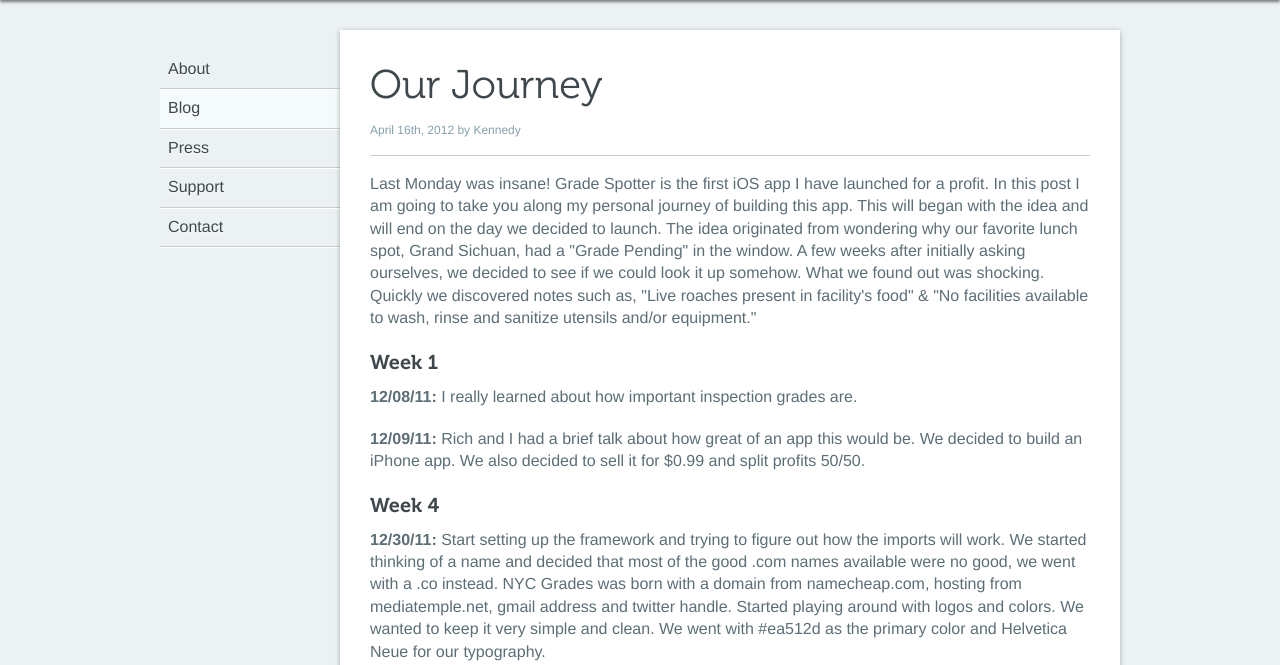
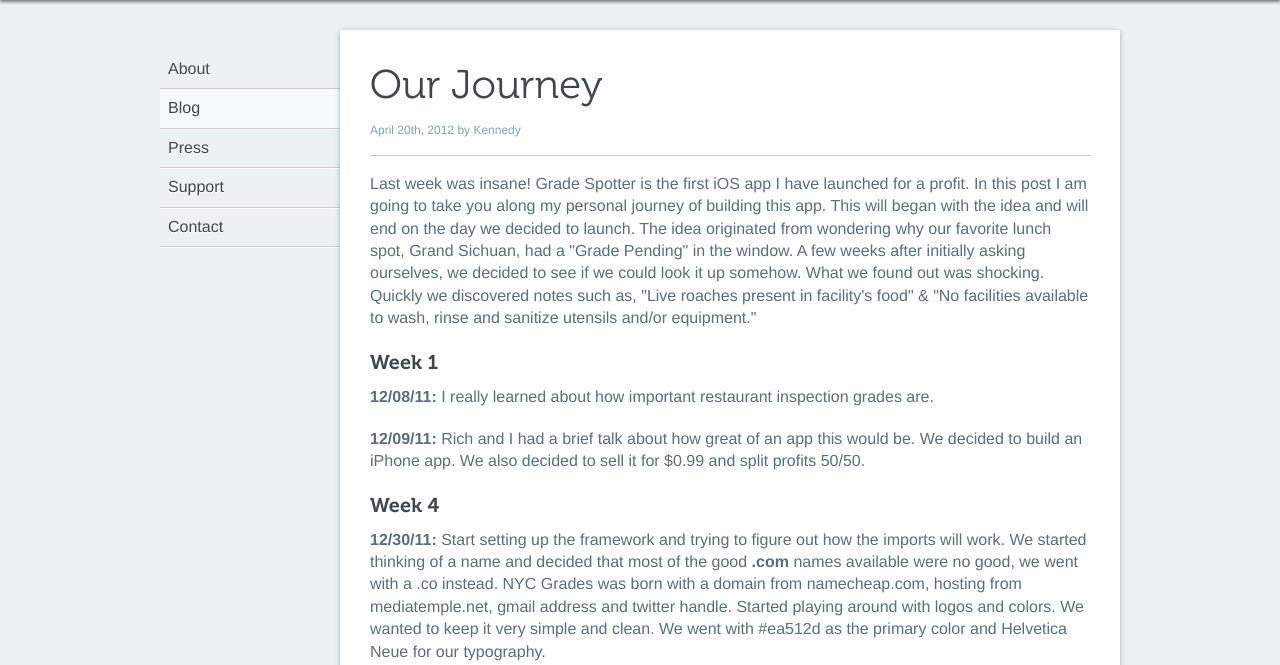
Before and after one commit to kennedysgarage/gradespotter, a PHP site: page /blog/our-journey in a window 1280 px wide. Shown: the part 60-725 px from the top of the page. Run offline with PHP 8.4, Linux system fonts and the light colour scheme; some libraries are stand-ins or nearby versions.

Commit message:
updating dates

```diff
--- a/blog/blog.php
+++ b/blog/blog.php
@@ -17,14 +17,14 @@
 			<h2>Blog</h2>
 			<hr/>
 			<ul id="posts">
-				<li>
+				<!--<li>
 					<h4><a href="/blog/radio-commercial">Radio Commercial</a></h4>
 					<p class="timestamp">April 17th, 2012 by Kennedy</p>
 					<p><iframe width="100%" height="166" scrolling="no" frameborder="no" src="http://w.soundcloud.com/player/?url=http%3A%2F%2Fapi.soundcloud.com%2Ftracks%2F42942935&amp;auto_play=false&amp;show_artwork=false&amp;color=54abd0"></iframe></p>
-				</li>
+				</li>-->
 				<li>
 					<h4><a href="/blog/our-journey">Our Journey</a></h4>
-					<p class="timestamp">April 16th, 2012 by Kennedy</p>
+					<p class="timestamp">April 20th, 2012 by Kennedy</p>
 					<p>Grade Spotter is a full-featured restaurant inspection guide for your iPhone. Whether it’s a five-star restaurant or a hole-in-the-wall secret, each New York City restaurant must adhere to a standard of rules and regulations when dealing with food. With over 24,000 restaurants in the city one must question a restaurant’s sanitary principles at one point or another. Separate from taste and appearance, what food actually deserves an A and what food should be thrown in the garbage? Grade Spotter provides the NYC Health Department Restaurant Inspection Grades in a one-stop, user-friendly format and helps you make an informed decision on where to go.</p>
 				</li>
 			</ul>
--- a/blog/our-journey.php
+++ b/blog/our-journey.php
@@ -15,16 +15,16 @@
 		</aside>
 		<article>
 			<h2>Our Journey</h2>
-			<p class="timestamp">April 16th, 2012 by Kennedy</p>
+			<p class="timestamp">April 20th, 2012 by Kennedy</p>
 			<hr/>
-<p>Last Monday was insane! Grade Spotter is the first iOS app I have launched for a profit. In this post I am going to take you along my personal journey of building this app. This will began with the idea and will end on the day we decided to launch. The idea originated from wondering why our favorite lunch spot, Grand Sichuan, had a "Grade Pending" in the window. A few weeks after initially asking ourselves, we decided to see if we could look it up somehow. What we found out was shocking. Quickly we discovered notes such as, "Live roaches present in facility's food" &amp; "No facilities available to wash, rinse and sanitize utensils and/or equipment."</p>
+<p>Last week was insane! Grade Spotter is the first iOS app I have launched for a profit. In this post I am going to take you along my personal journey of building this app. This will began with the idea and will end on the day we decided to launch. The idea originated from wondering why our favorite lunch spot, Grand Sichuan, had a "Grade Pending" in the window. A few weeks after initially asking ourselves, we decided to see if we could look it up somehow. What we found out was shocking. Quickly we discovered notes such as, "Live roaches present in facility's food" &amp; "No facilities available to wash, rinse and sanitize utensils and/or equipment."</p>
 
 <h4>Week 1</h4>
-<p><strong>12/08/11:</strong> I really learned about how important inspection grades are.</p>
+<p><strong>12/08/11:</strong> I really learned about how important restaurant inspection grades are.</p>
 <p><strong>12/09/11:</strong> Rich and I had a brief talk about how great of an app this would be. We decided to build an iPhone app. We also decided to sell it for $0.99 and split profits 50/50.</p>
 
 <h4>Week 4</h4>
-<p><strong>12/30/11:</strong> Start setting up the framework and trying to figure out how the imports will work. We started thinking of a name and decided that most of the good .com names available were no good, we went with a .co instead. NYC Grades was born with a domain from namecheap.com, hosting from mediatemple.net, gmail address and twitter handle. Started playing around with logos and colors. We wanted to keep it very simple and clean. We went with #ea512d as the primary color and Helvetica Neue for our typography.</p>
+<p><strong>12/30/11:</strong> Start setting up the framework and trying to figure out how the imports will work. We started thinking of a name and decided that most of the good <strong>.com</strong> names available were no good, we went with a .co instead. NYC Grades was born with a domain from namecheap.com, hosting from mediatemple.net, gmail address and twitter handle. Started playing around with logos and colors. We wanted to keep it very simple and clean. We went with #ea512d as the primary color and Helvetica Neue for our typography.</p>
 <p><strong>12/31/11:</strong> Designed and built the coming soon landing page. Uploaded a shot to <a href="http://dribbble.com/shots/368535-NYC-Grades-Sign-Up">Dribbble</a>. Figured that the next few weeks will be pretty busy, so we wrote up two pages of tweets for backups.</p>
 
 <h4>Week 5</h4>
@@ -40,12 +40,12 @@
 <p><strong>01/08/12:</strong> Spent most of the day working on the restaurant page. Made a lot of little changes to pretty much everything. Carried over those details to the home screen. Changed the icon to reflect the Nav Bar’s new details. This is the best I have felt about this design since I started. I posted the screenshot of the restaurant page to both <a href="http://forrst.com/posts/NYC_Grades_Restaurant_Page-6XT">Forrst</a> &amp; <a href="http://dribbble.com/shots/377493-Restaurant-Page-1-0">Dribbble</a> and received some pretty positive feedback. 6 follows and 5 emails collected.</p>
 <p><strong>01/09/12:</strong> Today we decided it would be a good idea to start actually writing down the cost of this app. We talked about which name it should go under for the developer in app store. We decided to put it under <a href="http://kennedysgarage.com/">Kennedy’s Garage</a>. I am not happy with the current landing page, but cannot come up with a better solution. Started looking for beta testers. 7 follows and 7 emails collected.</p>
 <p><strong>01/10/12:</strong> We figured we would take a break from the app for a day to clear our thoughts. 7 follows and 7 emails collected.</p>
-<p><strong>01/11/12:</strong> Today we found out about <a href="http://2011.nycbigapps.com/">NYC Big Apps 3.0</a> from a discussion on Forrst. We decided to work this weekend and have something workable by Monday. We have 14 days left to submit our app to the Big Apps. Because of the rules we have to change the pricing model to free. We discussed putting ads in the app during this free period, we also talked about maybe just getting a sponsor. It is a tough decision as we don’t want to give away our hard work for free.  We are planning on changing the restaurant layout a bit. We are going to show the latest grade first, then show a list of graded &amp; ungraded sorted by date of inspection. I have sliced up the home page and restaurant page so Rich can start putting all the pieces together. 7 follows and 9 emails collected.</p>
+<p><strong>01/11/12:</strong> Today we found out about <a href="http://2011.nycbigapps.com/">NYC Big Apps 3.0</a> from a <a href="http://forrst.com/posts/NYC_Grades_Restaurant_Page-6XT#comment-531206">discussion on Forrst</a>. We decided to work this weekend and have something workable by Monday. We have 14 days left to submit our app to the Big Apps. Because of the rules we have to change the pricing model to free. We discussed putting ads in the app during this free period, we also talked about maybe just getting a sponsor. It is a tough decision as we don’t want to give away our hard work for free.  We are planning on changing the restaurant layout a bit. We are going to show the latest grade first, then show a list of graded &amp; ungraded sorted by date of inspection. I have sliced up the home page and restaurant page so Rich can start putting all the pieces together. 7 follows and 9 emails collected.</p>
 <p><strong>01/12/12:</strong> I finally found a vision for the website, a lot of it is inspired by the look &amp; feel of the iPhone app and NYC Big Apps requirements. I built this new website browser first, skipped Photoshop as I had most of the colors and textures already made for the app. 8 follows and 12 emails collected.</p>
 <p><strong>01/13/12:</strong> Added more content to the new website and adjusting the copy. 8 follows and 12 emails collected.</p>
 
 <h4>Week 7</h4>
-<p><strong>01/16/12:</strong> <a href="http://www.nycgo.com/restaurantweek">NYC Restaurant Week</a> started today and we decided to write an article that put all the restaurants in a list sorted by the grades they have received. We found this to be a fun and practical exercise to test the tools we have built. 8 follows and 12 emails collected.</p>
+<p><strong>01/16/12:</strong> <a href="http://www.nycgo.com/restaurantweek">NYC Restaurant Week</a> started today and we decided to write an test article that put all the restaurants in a list sorted by the grades they have received. We found this to be a fun and practical exercise to test the tools we have built. 8 follows and 12 emails collected.</p>
 <p><strong>01/17/12:</strong> We had a lot debate about if we should be involved in NYC Big Apps and if we would make the deadline. We decided to withdraw from the event. We are looking at this from a business standpoint and not just a hackathon opportunity. From day two of this idea we set a price on this app. We are in it for the money and we don’t believe in giving our app away for free for a year. We also don’t want to rush our work to the point of just being another shitty app. 9 follows and 12 emails collected.</p>
 <p><strong>01/18/12:</strong> We are about finished with the site, but need some copy editing. Rich’s wife pitches in and help out with that part. There is still a lot of room for improvement in the site, but it is better than the simple landing page we have now. We also decided to publicly announce that we are withdrawing from NYC Big Apps. 8 follows and 12 emails collected.</p>
 <p><strong>01/19/12:</strong> We launched our new landing page. 8 follows and 14 emails collected.</p>
@@ -54,7 +54,7 @@
 <p><strong>01/30/12:</strong> We have been trying to come up with a new name for a few weeks now. We have decided on "Grade Spotter". I have been building a list of names, mostly crappy and asking everyone I know what they thought. I spoke with <a href="https://twitter.com/#!/@SagarHatekar">@SagarHatekar</a> for 5 seconds and he suggested the name and it was perfect (and available). This is what we call karma, last week he just launched an Android app called <a href="https://openpaths.cc/">OpenPaths</a>. I volunteered to help this random stranger I met on Twitter with some debugging. Now in return I have an awesome name that I have been beating my head against the wall trying to think of. We moved  the current site to the new name and put a redirect on the old domain. We also grabbed a new twitter and gmail address. Because of this we are back down to zero followers. I start working on a new logo for the name and it comes to me pretty quick, which is exciting. We have talked in the past about do a web app and we decided that we will start building one. We have decided that this web app would be free. 0 follows and 17 emails collected.</p>
 <p><strong>01/31/12:</strong> Now that we have a new name and a new identity we decided to reevaluate the overall look of the iPhone and website. I started to sketch out some rough sketches for the new landing page and took it into Photoshop. I am pretty happy with the new direction. 3 follows and 17 emails collected.</p>
 <p><strong>02/01/12:</strong> Started to rebuild the website with the new design. For the foundation we used <a href="http://html5boilerplate.com/">HTML5 Boiler Plate</a> &amp; <a href="http://twitter.github.com/bootstrap/">Twitter's Bootstrap</a>. 3 follows and 17 emails collected.</p>
-<p><strong>02/02/12:</strong> We recreated the new logo so it was more symmetric, then applied it across all the accounts Also finished up the new assets for the iPhone, including the new icon. I feel like we are getting so good traction from the feedback over twitter and in person. Right now the plan is to launch the new website and iPhone app as soon as they are ready. 4 follows and 20 emails collected.</p>
+<p><strong>02/02/12:</strong> We recreated the new logo so it was more symmetric, then applied it across all the accounts. Also finished up the new assets for the iPhone, including the new icon. I feel like we are getting so good traction from the feedback over twitter and in person. Right now the plan is to launch the new website and iPhone app as soon as they are ready. 4 follows and 20 emails collected.</p>
 <p><strong>02/03/12:</strong> Rich started to add a lot of the new images into the app. we are still playing around with the new icon, but I think we have it at a solid place. Worked more on the website and I have made a decision that I am going redo the HTML/CSS, hand coded this time. I now feel Twitter Boostrap should be left for rapid prototyping only. Don't get me wrong I think it is a very valuable project for the development community, just not for me. 5 follows and 21 emails collected.</p>
 
 <h4>Week 10</h4>
@@ -64,7 +64,7 @@
 
 <h4>Week 11</h4>
 <p><strong>02/12/12:</strong> Started to build a new site for when we launch. I am much happier with this design...for now. 6 follows and 25 emails collected.</p>
-<p><strong>02/13/12:</strong> So this time I was not happy with the current landing page. I redesigned it to reflect the concept I came up with yesterday. I felt that the page was trying too hard and it had too much information on the page. I want to keep the page simple, like the app. We decided to create a Facebook page today, no direction yet, but reserved the name. And the most exciting news of the day is we now might be adding <a href="">Kristina St. Peter</a> to our team to help out with PR. We also had our first real interaction on Twitter with a stranger, nice to meet you <a href="">@nevertoomuch</a>. It is funny how stupid this sounds, but I feel that it is still very important. 6 follows, 1 like, and 25 emails collected.</p>
+<p><strong>02/13/12:</strong> So this time I was not happy with the current landing page. I redesigned it to reflect the concept I came up with yesterday. I felt that the page was trying too hard and it had too much information on the page. I want to keep the page simple, like the app. We decided to create a Facebook page today, no direction yet, but reserved the name. And the most exciting news of the day is we now might be adding <a href="https://twitter.com/#!/@KristinaStPeter">Kristina St. Peter</a> to our team to help out with PR. We also had our first real interaction on Twitter with a stranger, nice to meet you <a href="https://twitter.com/#!/nevertoomuch">@nevertoomuch</a>. It is funny how stupid this sounds, but I feel that it is still very important. 6 follows, 1 like, and 25 emails collected.</p>
 <p><strong>02/14/12:</strong> Everyone please give a big hello to Kristina St. Peter, our newest team member! We are super excited to have her aboard. We also figured we would start a <a href="https://plus.google.com/102890771307728148518/posts">google plus page</a>. 7 follows, 5 likes, 1 circle and 26 emails collected.</p>
 
 <h4>Week 12 - 17</h4>
@@ -81,16 +81,18 @@
 <p><strong>04-09-12:</strong> The day we launch. Because today was so crazy I figured I would put a little more details into it.</p>
 <p><strong>12:30am</strong> - We have launched! We whipped up a quick newsletter to send out to the beta sign up emails, then we sent it. Thinking about it now, we should have waited until later this morning. This way it doesn’t look like we are trying to undercut the press. On that note we won’t send out anything on Twitter or Facebook until later in the morning. Krisitna has made an awesome press release and she is writing up the email to send out for reviews. I also just launched the new site, which I also should have done before sending out that newsletter. Kristina just sent out some email to a list of contacts for people to review the app. I forgot after sending out all of these email, I didn’t have the press kit available to download online. Quickly got that up.</p>
 <p><strong>08:00am</strong> - First thing I do is check my email...nothing but the typical shit. I thought I would check Twitter to see if anything was mentioned via the search term “Grade Spotter” and I am surprised that there 15 tweets sent out about it, but they all look like auto generated rss feed tweets for new apps.</p>
-<p><strong>09:45am</strong> - I have submitted links on <a href="">Reddit</a> and <a href="">Hacker News</a>.</p>
-<p><strong>12:00pm</strong> - Posted a link on <a href="">Forrst</a>, used some acorns to buy 5,100 impressions.</p>
+<p><strong>09:45am</strong> - I have submitted links on <a href="http://www.reddit.com/r/startups/comments/s0r4t/launched_my_side_project_grade_spotter/">Reddit</a> and <a href="http://news.ycombinator.com/item?id=3816875">Hacker News</a>.</p>
+<p><strong>12:00pm</strong> - Posted a link on <a href="https://forrst.com/posts/Launched_my_side_project_Grade_Spotter-USh">Forrst</a>, used some acorns to buy 5,100 impressions.</p>
 <p><strong>12:30pm</strong> - Watching my Google Anaytics Real-Time and it is pretty exciting to see the flow come in. Overall really excited for how everything is going </p>
-<p><strong>1:00pm</strong> -  “<a href="">Facebook to Acquire Instagram for $1 Billion</a>” is the headline everywhere. Right now I feel completely fucked. I probably choose the worse day to launch a new app.</p>
+<p><strong>1:00pm</strong> -  “<a href="http://newsroom.fb.com/Announcements/Facebook-to-Acquire-Instagram-141.aspx">Facebook to Acquire Instagram for $1 Billion</a>” is the headline everywhere. Right now I feel completely fucked. I probably choose the worse day to launch a new app.</p>
 <p><strong>1:15pm</strong> - Fuck, fuck fuck!</p>
 <p><strong>2:00pm</strong> - Number 90 in top paid apps for reference.</p>
 <p><strong>3:00pm</strong> - Feeling really lucky to have such an awesome community such as Hacker News, Reddit, and Forrst to provide honest and extremely helpful feedback. I just hit 500 followers on my personal twitter account.</p>
 <p><strong>6:00pm</strong> - The day seems to be dying down a little. Can’t wait to see all the data for today. </p>
 <p>19 follows, 15 likes</p>
 <p><img src="/blog/assets/our-journey/chart.png"/></p>
+
+<p>I just wanted to give a special thanks to Rich, Kristina, and my wife for helping me build an awesome product.</p>
 		</article>
 	</div><!--/page-->
 
--- a/blog/radio-commercial.php
+++ b/blog/radio-commercial.php
@@ -18,7 +18,7 @@
 			<p class="timestamp">April 17th, 2012 by Kennedy</p>
 			<hr/>
 			<p><iframe width="100%" height="166" scrolling="no" frameborder="no" src="http://w.soundcloud.com/player/?url=http%3A%2F%2Fapi.soundcloud.com%2Ftracks%2F42942935&amp;auto_play=false&amp;show_artwork=false&amp;color=54abd0"></iframe></p>
-			<p>Jeff Gigstead from <a href="http://spotstead.com/">SpotStead</a> loved our app so much, he decided to make a commercial for us. Now we just have to find a place to play it at, please let me know some ideas. Inspired by the commercial, I crated this rat with <a href="http://www.fiftythree.com/paper">Paper</a> by <a href="https://twitter.com/#!/FiftyThree">FiftyThree</a>.</p>
+			<p>Jeff Gigstead from <a href="http://spotstead.tumblr.com/">SpotStead</a> loved our app so much, he decided to make a commercial for us. Now we just have to find a place to play it at, please let me know some ideas. Inspired by the commercial, I crated this rat with <a href="http://www.fiftythree.com/paper">Paper</a> by <a href="https://twitter.com/#!/FiftyThree">FiftyThree</a>.</p>
 			<p><img src="/blog/assets/radio-commercial/rat.png"/></p>
 		</article>
 	</div><!--/page-->
```
